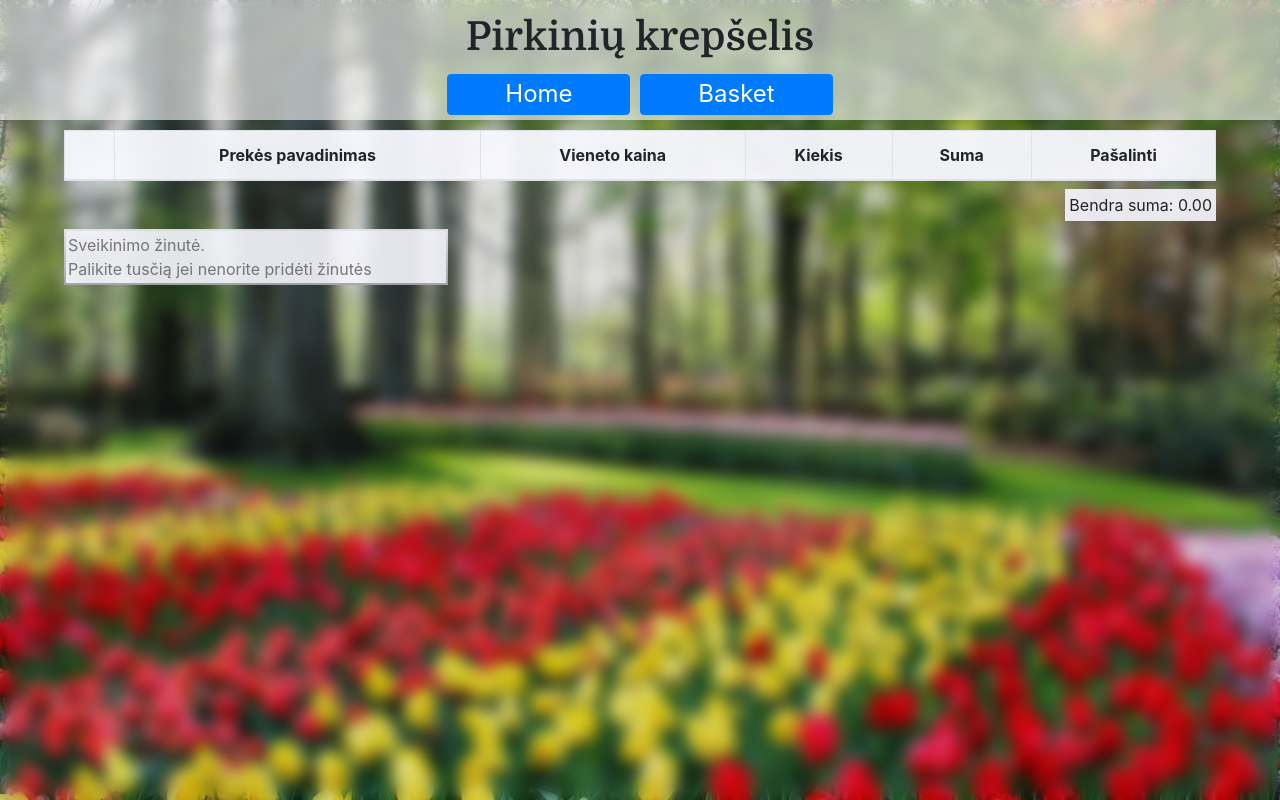
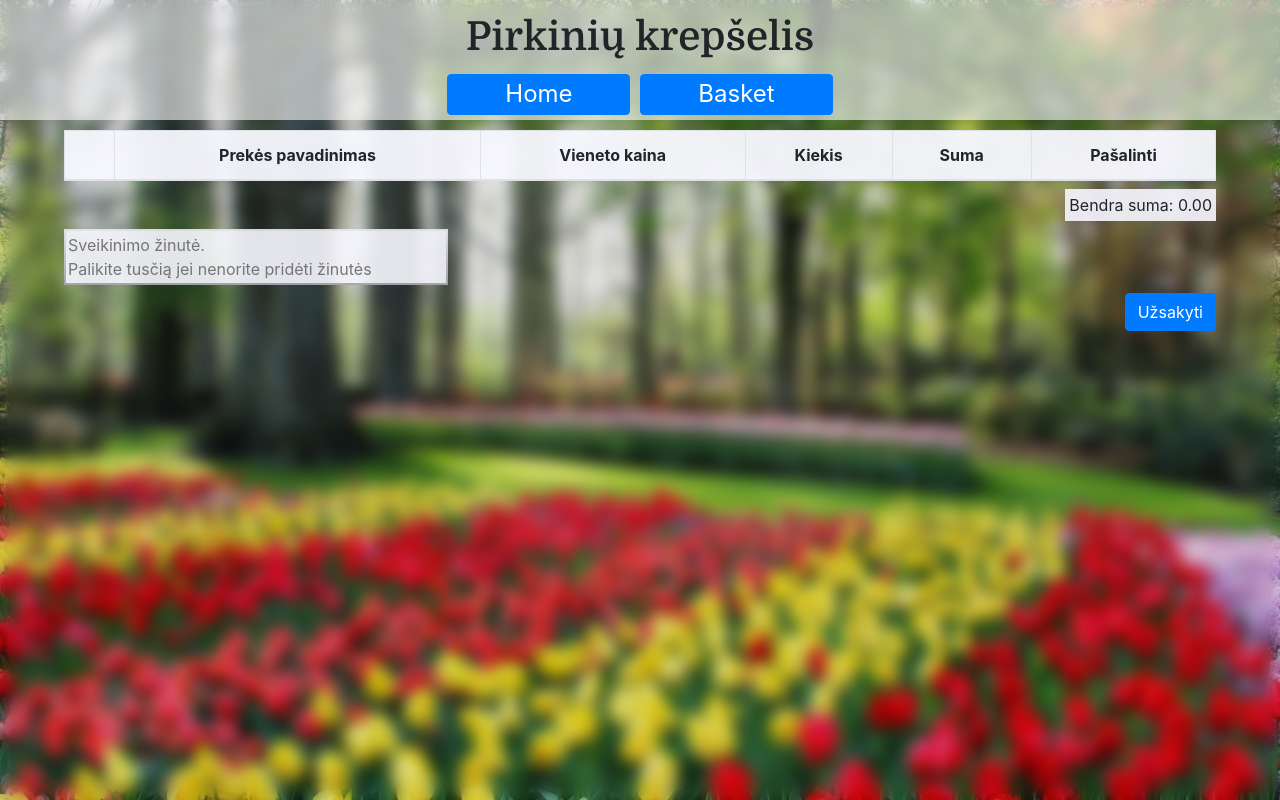
Before and after one commit to TomasKireilis/geliu-e-parduotuve, a React (Create React App) app: page /cart in a window 1280 px wide. Built offline with nearby package versions, Linux system fonts and the light colour scheme.

Commit message:
Order button and popup to insert shipping information

```diff
--- a/src/App.css
+++ b/src/App.css
@@ -247,3 +247,23 @@ table thead tr {
   font-size: min(0.5em, 4vw);
   word-break: break-word;
 }
+
+.order-button {
+  position: relative;
+  display: flex;
+  float: right;
+  justify-content: left;
+  margin-right: 0;
+  margin-left: auto;
+  top: 0.6vw;
+  padding: 4px;
+  width: fit-content;
+  min-width: 50px;
+  overflow: auto;
+  outline: none;
+}
+
+.order-form {
+  padding: 15px;
+  background-color: rgba(248, 248, 255, 1);
+}
--- /dev/null
+++ b/src/ShoppingCartPage/ShoppingCartOrderButton.js
@@ -0,0 +1,57 @@
+import React, {useContext, useState} from "react";
+import { GlobalContext } from "Context/GlobalState.js";
+import Button from "react-bootstrap/Button";
+import {VerticallyCenteredModal} from "../Modals/VerticallyCenteredModal";
+import Container from "react-bootstrap/Container";
+import Row from "react-bootstrap/Row";
+import Col from "react-bootstrap/Col";
+import {Form} from "react-bootstrap";
+
+function ShoppingCartOrderButton(props) {
+    const [popupAcive, setpopupAcive] = useState(false);
+
+    return (
+        <>
+            <Button className="order-button" onClick={() => setpopupAcive(true)}>
+                Užsakyti
+            </Button>
+            {popupAcive && (
+                <VerticallyCenteredModal
+                    show={popupAcive}
+                    onHide={() => setpopupAcive(false)}
+                >
+                    <Form className="order-form">
+                        <Form.Group controlId="formAddress">
+                            <Form.Label>Pristatymo adresas</Form.Label>
+                            <Form.Control type="text" placeholder="Įveskite adresą" />
+                        </Form.Group>
+
+                        <Form.Group controlId="formPhoneNo">
+                            <Form.Label>Telefono numeris</Form.Label>
+                            <Form.Control type="text" placeholder="+37060000000" />
+                        </Form.Group>
+
+                        <Form.Row>
+                            <Form.Group as={Col} controlId="formName">
+                                <Form.Label>Vardas</Form.Label>
+                                <Form.Control type="text" placeholder="Įveskite vardą" />
+                            </Form.Group>
+
+                            <Form.Group as={Col} controlId="formSurname">
+                                <Form.Label>Pavardė</Form.Label>
+                                <Form.Control type="text" placeholder="Įveskite pavardę" />
+                            </Form.Group>
+                        </Form.Row>
+                        <Form.Row className="order-button">
+                            <Button type="submit">
+                                Patvirtinti
+                            </Button>
+                        </Form.Row>
+                    </Form>
+                </VerticallyCenteredModal>
+            )}
+        </>
+    );
+}
+
+export default ShoppingCartOrderButton;
--- a/src/ShoppingCartPage/ShoppingCartPage.js
+++ b/src/ShoppingCartPage/ShoppingCartPage.js
@@ -4,6 +4,7 @@ import ShoppingCartNote from "./ShoppingCartNote";
 import ShoppingCartTotalField from "./ShoppingCartTotalField";
 import { Row, Container, Col } from "react-bootstrap";
 import {} from "react-bootstrap/Container";
+import ShoppingCartOrderButton from "./ShoppingCartOrderButton";
 
 function ShoppingCartPage({ updateHeaderTitle }) {
   useEffect(() => {
@@ -25,6 +26,9 @@ function ShoppingCartPage({ updateHeaderTitle }) {
           <Row>
             <ShoppingCartNote />
           </Row>
+          <Row>
+            <ShoppingCartOrderButton />
+          </Row>
         </Container>
       </div>
     </>
```
Also changed, not shown: 1 other file (tests, documents, lock files or other folders).
